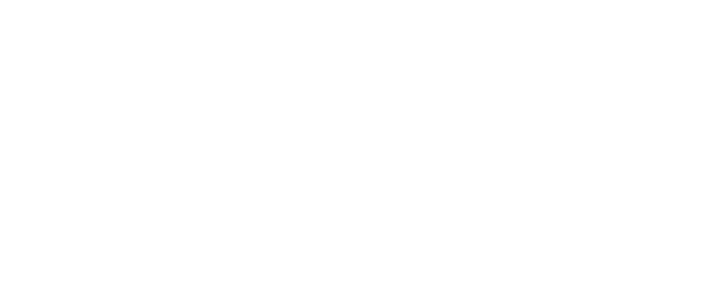
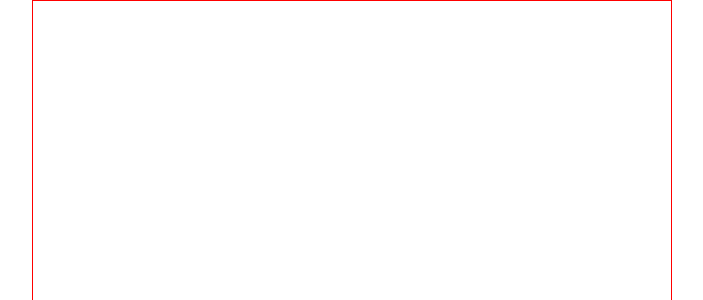
Before and after one commit to hanghae99-week6-team3/FE, a React (Create React App) app: page / in a window 1280 px wide. Shown: the top 300 px of the page, without its empty margins (288-991 px from the left). Built offline with nearby package versions, Linux system fonts and the light colour scheme.

Commit message:
Write 컴포넌트 초석

```diff
--- a/src/App.js
+++ b/src/App.js
@@ -1,8 +1,12 @@
 import "./App.css";
-import Comment from "./components/Comment";
+import Write from "./components/Write";
 
 function App() {
-  return <div className='App'></div>;
+  return (
+    <div className="App">
+      <Write />
+    </div>
+  );
 }
 
 export default App;
--- a/src/app/slice/commentSlice.jsx
+++ b/src/app/slice/commentSlice.jsx
@@ -1,15 +1,11 @@
 import { createSlice } from "@reduxjs/toolkit";
 
-
-const initialState = []
+const initialState = [];
 
 const commentSlice = createSlice({
-    name: 'commentSlice',
-    initialState,
-    reducers: {
-
-    }
-
-})
+  name: "commentSlice",
+  initialState,
+  reducers: {},
+});
 
 export default commentSlice;
--- /dev/null
+++ b/src/components/Write.jsx
@@ -0,0 +1,19 @@
+import React, { useRef, useState } from "react";
+import styled from "styled-components";
+
+const Comment = () => {
+  return (
+    <>
+      <WriteContainer></WriteContainer>
+    </>
+  );
+};
+
+const WriteContainer = styled.div`
+  width: 40em;
+  height: 50em;
+  border: 1px solid red;
+  /* margin: 30em 0 30em 0; */
+`;
+
+export default Comment;
```
